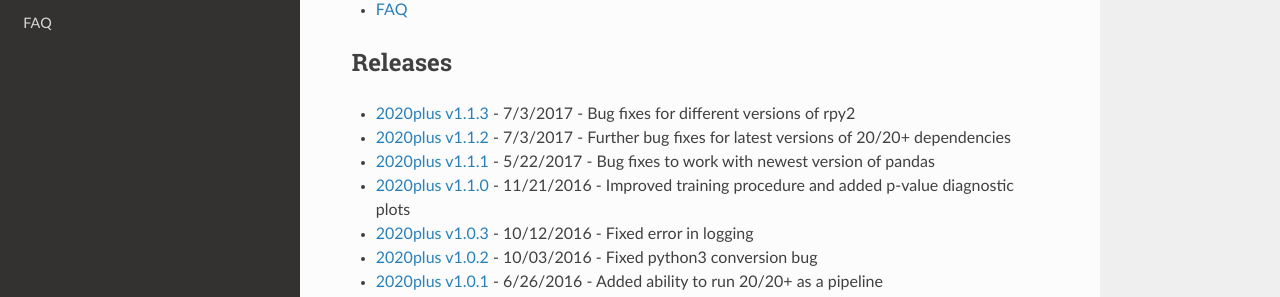
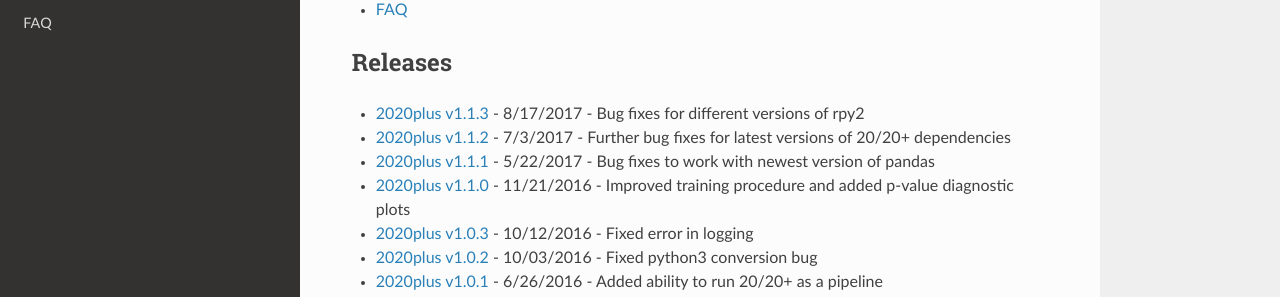
Before and after one commit to KarchinLab/2020plus, a Sphinx documentation site: the page built from doc/index.rst, in a window 1280 px wide and 900 px high, scrolled down 954 px. Shown: the part 241-538 px from the top of the window. Built offline with Sphinx 7.4.7 and the Read the Docs theme 2.0.0, drawn with Linux system fonts in a browser that asks for light colours.

Commit message:
Fixed date of updated version on website

```diff
--- a/doc/download.rst
+++ b/doc/download.rst
@@ -6,7 +6,7 @@
 20/20+ releases
 ---------------
 
-* `2020plus v1.1.3 <https://github.com/KarchinLab/2020plus/archive/v1.1.3.tar.gz>`_ - 7/3/2017 - Bug fixes for different versions of rpy2
+* `2020plus v1.1.3 <https://github.com/KarchinLab/2020plus/archive/v1.1.3.tar.gz>`_ - 8/17/2017 - Bug fixes for different versions of rpy2
 * `2020plus v1.1.2 <https://github.com/KarchinLab/2020plus/archive/v1.1.2.tar.gz>`_ - 7/3/2017 - Further bug fixes for latest versions of 20/20+ dependencies
 * `2020plus v1.1.1 <https://github.com/KarchinLab/2020plus/archive/v1.1.1.tar.gz>`_ - 5/22/2017 - Bug fixes to work with newest versions of pandas
 * `2020plus v1.1.0 <https://github.com/KarchinLab/2020plus/archive/v1.1.0.tar.gz>`_ - 11/21/2016 - Improved training procedure and added p-value diagnostic plots
--- a/doc/index.rst
+++ b/doc/index.rst
@@ -30,7 +30,7 @@
 Releases
 --------
 
-* `2020plus v1.1.3 <https://github.com/KarchinLab/2020plus/archive/v1.1.3.tar.gz>`_ - 7/3/2017 - Bug fixes for different versions of rpy2
+* `2020plus v1.1.3 <https://github.com/KarchinLab/2020plus/archive/v1.1.3.tar.gz>`_ - 8/17/2017 - Bug fixes for different versions of rpy2
 * `2020plus v1.1.2 <https://github.com/KarchinLab/2020plus/archive/v1.1.2.tar.gz>`_ - 7/3/2017 - Further bug fixes for latest versions of 20/20+ dependencies
 * `2020plus v1.1.1 <https://github.com/KarchinLab/2020plus/archive/v1.1.1.tar.gz>`_ - 5/22/2017 - Bug fixes to work with newest version of pandas
 * `2020plus v1.1.0 <https://github.com/KarchinLab/2020plus/archive/v1.1.0.tar.gz>`_ - 11/21/2016 - Improved training procedure and added p-value diagnostic plots
```
